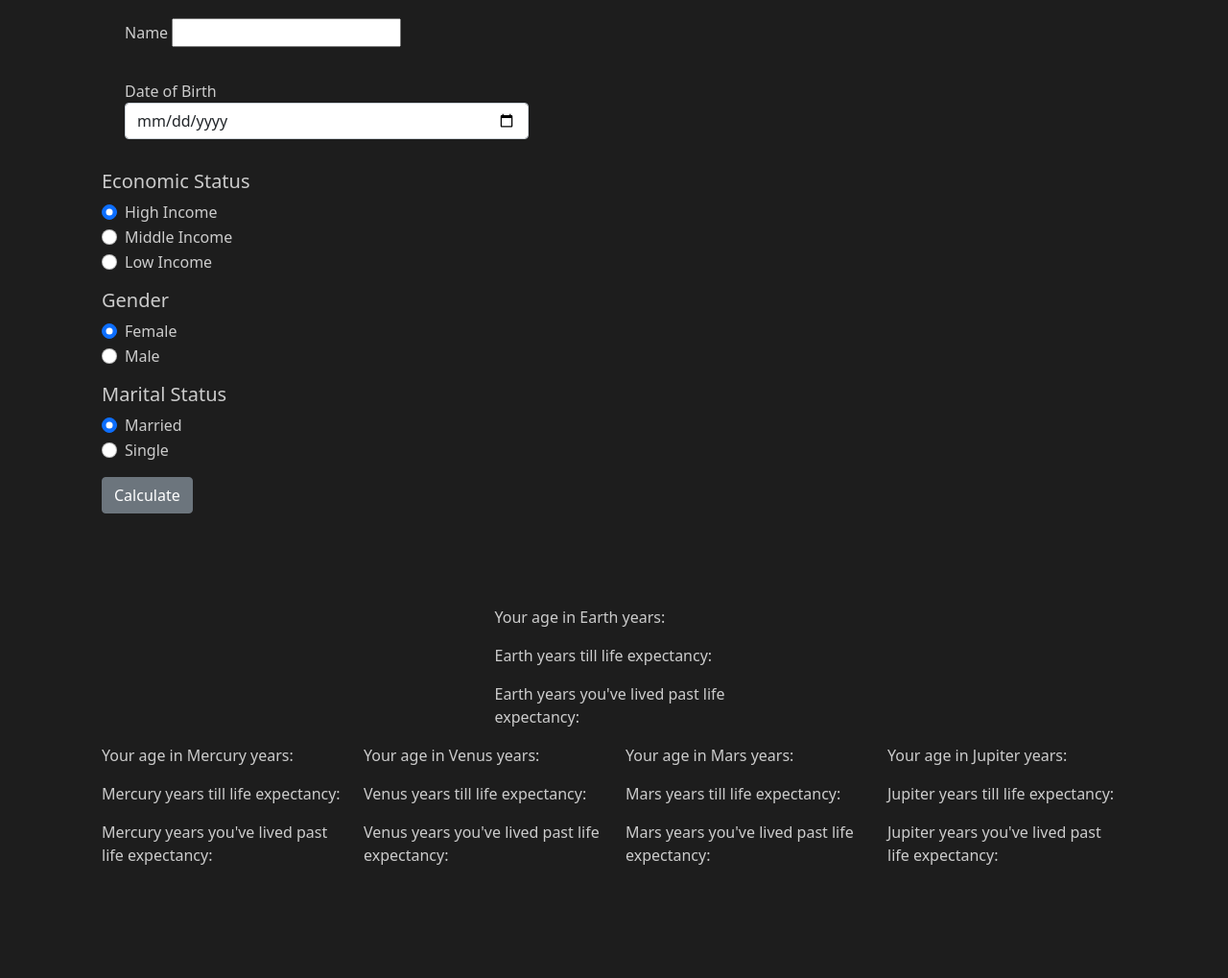
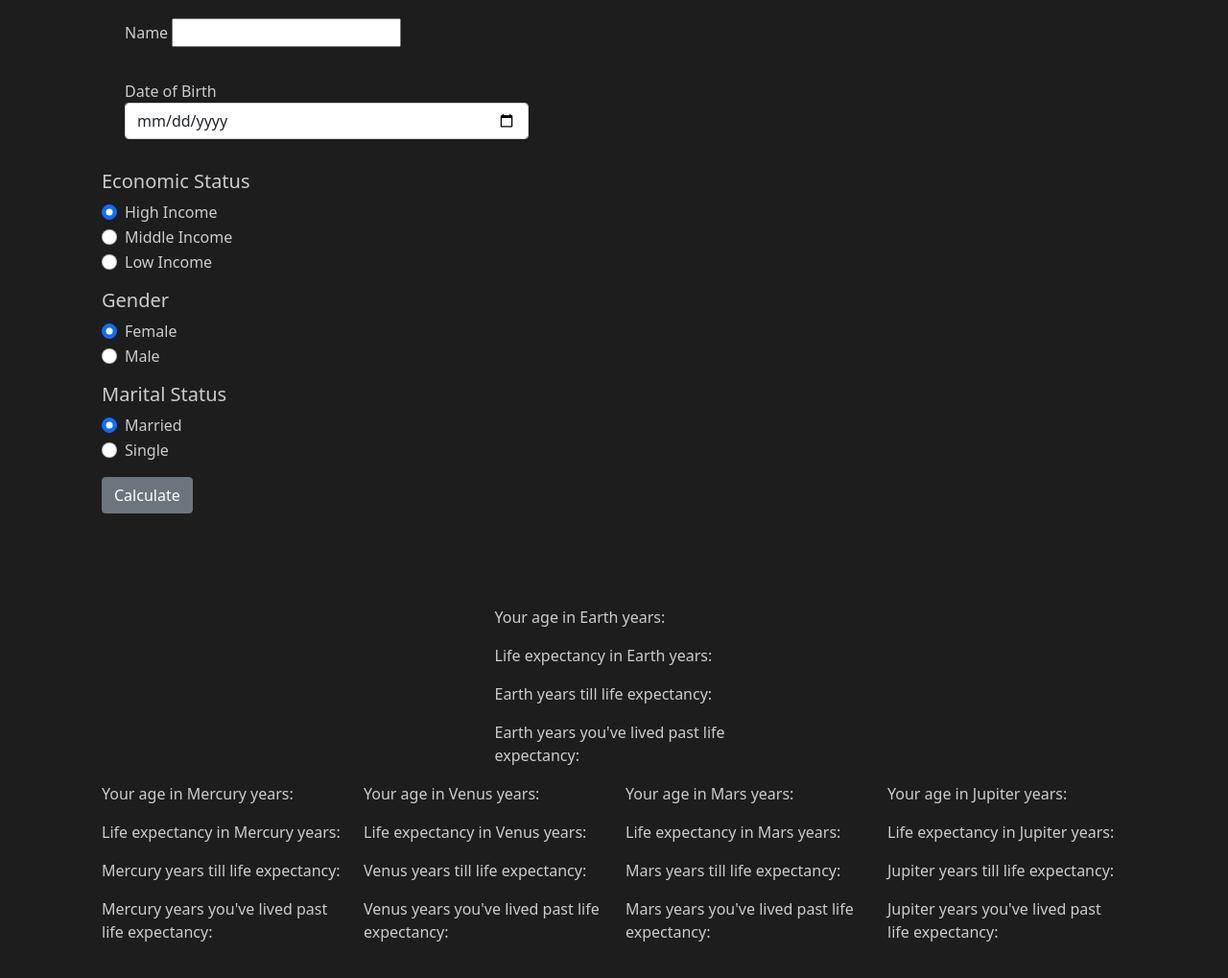
Before and after one commit to leark/super-galactic-age-calculator, a website built with webpack: page src/index.html in a window 1280 px wide. Shown: the part 336-1355 px from the top of the page at 96% size. Before the commit the page ends 1303 px from the top, so only its background shows below. Built offline with nearby package versions, Linux system fonts and the light colour scheme.

Commit message:
Add life expectancy per planet

```diff
--- a/src/index.html
+++ b/src/index.html
@@ -66,35 +66,39 @@
       <div id="resultsDiv" class="px-4 py-5">
         <div class="row">
           <div id="earth" class="col-sm-3 mx-auto">
-
-              <p>Your age in Earth years: <span id="age"></span></p>
-              <p>Earth years till life expectancy: <span id="tillExpectancy"></span></p>
-              <p>Earth years you've lived past life expectancy: <span id="pastExpectancy"></span></p>
+              <p>Your age in Earth years: <span class="age"></span></p>
+              <p>Life expectancy in Earth years: <span class="lifeExpectancy"></span></p>
+              <p>Earth years till life expectancy: <span class="tillExpectancy"></span></p>
+              <p>Earth years you've lived past life expectancy: <span class="pastExpectancy"></span></p>
 
           </div>
         </div>
         <div class="row">
           <div id="mercury" class="col-sm-3">
             <div>
-              <p>Your age in Mercury years: <span id="age"></span></p>
-              <p>Mercury years till life expectancy: <span id="tillExpectancy"></span></p>
-              <p>Mercury years you've lived past life expectancy: <span id="pastExpectancy"></span></p>
+              <p>Your age in Mercury years: <span class="age"></span></p>
+              <p>Life expectancy in Mercury years: <span class="lifeExpectancy"></span></p>
+              <p>Mercury years till life expectancy: <span class="tillExpectancy"></span></p>
+              <p>Mercury years you've lived past life expectancy: <span class="pastExpectancy"></span></p>
             </div>
           </div>
           <div id="venus" class="col-sm-3">
-            <p>Your age in Venus years: <span id="age"></span></p>
-            <p>Venus years till life expectancy: <span id="tillExpectancy"></span></p>
-            <p>Venus years you've lived past life expectancy: <span id="pastExpectancy"></span></p>
+            <p>Your age in Venus years: <span class="age"></span></p>
+            <p>Life expectancy in Venus years: <span class="lifeExpectancy"></span></p>
+            <p>Venus years till life expectancy: <span class="tillExpectancy"></span></p>
+            <p>Venus years you've lived past life expectancy: <span class="pastExpectancy"></span></p>
           </div>
           <div id="mars" class="col-sm-3">
-            <p>Your age in Mars years: <span id="age"></span></p>
-            <p>Mars years till life expectancy: <span id="tillExpectancy"></span></p>
-            <p>Mars years you've lived past life expectancy: <span id="pastExpectancy"></span></p>
+            <p>Your age in Mars years: <span class="age"></span></p>
+            <p>Life expectancy in Mars years: <span class="lifeExpectancy"></span></p>
+            <p>Mars years till life expectancy: <span class="tillExpectancy"></span></p>
+            <p>Mars years you've lived past life expectancy: <span class="pastExpectancy"></span></p>
           </div>
           <div id="jupiter" class="col-sm-3">
-            <p>Your age in Jupiter years: <span id="age"></span></p>
-            <p>Jupiter years till life expectancy: <span id="tillExpectancy"></span></p>
-            <p>Jupiter years you've lived past life expectancy: <span id="pastExpectancy"></span></p>
+            <p>Your age in Jupiter years: <span class="age"></span></p>
+            <p>Life expectancy in Jupiter years: <span class="lifeExpectancy"></span></p>
+            <p>Jupiter years till life expectancy: <span class="tillExpectancy"></span></p>
+            <p>Jupiter years you've lived past life expectancy: <span class="pastExpectancy"></span></p>
           </div>
         </div>
       </div>
--- a/src/index.js
+++ b/src/index.js
@@ -39,6 +39,11 @@ $(function () {
       planet
     );
 
+    const lifeExpct = ageCalc.calcEarthAgeOnOtherPlanet(
+      ageCalc.lifeExpctOnEarth(econo, gender, marital) * 365,
+      planet
+    );
+
     const lifeLeftOnPlanet = ageCalc.lifeLeftOnPlanet(
       econo,
       gender,
@@ -55,19 +60,8 @@ $(function () {
     const planetDiv = $(`#${planet}`);
     const spans = $(planetDiv).find('span');
     spans[0].innerText = ageOnPlanet;
-    spans[1].innerText = lifeLeftOnPlanet;
-    spans[2].innerText = pastExpctPlanet;
+    spans[1].innerText = lifeExpct;
+    spans[2].innerText = lifeLeftOnPlanet;
+    spans[3].innerText = pastExpctPlanet;
   }
 });
-
-/*
-Add a UI to your application.
-
-Return the date of a user's next birthday on each planet.
-
-Return the age Keith Richards will be in dog years on the planet Jupiter in 2073.
-
-Assuming that the average lifespan of a mayfly is 5 minutes, determine how many mayfly lifespans a human user has lived and then compare it the current age (in Earth years) of our sun.
-
-Make your application look nice and give it a solar theme!
-*/
```
